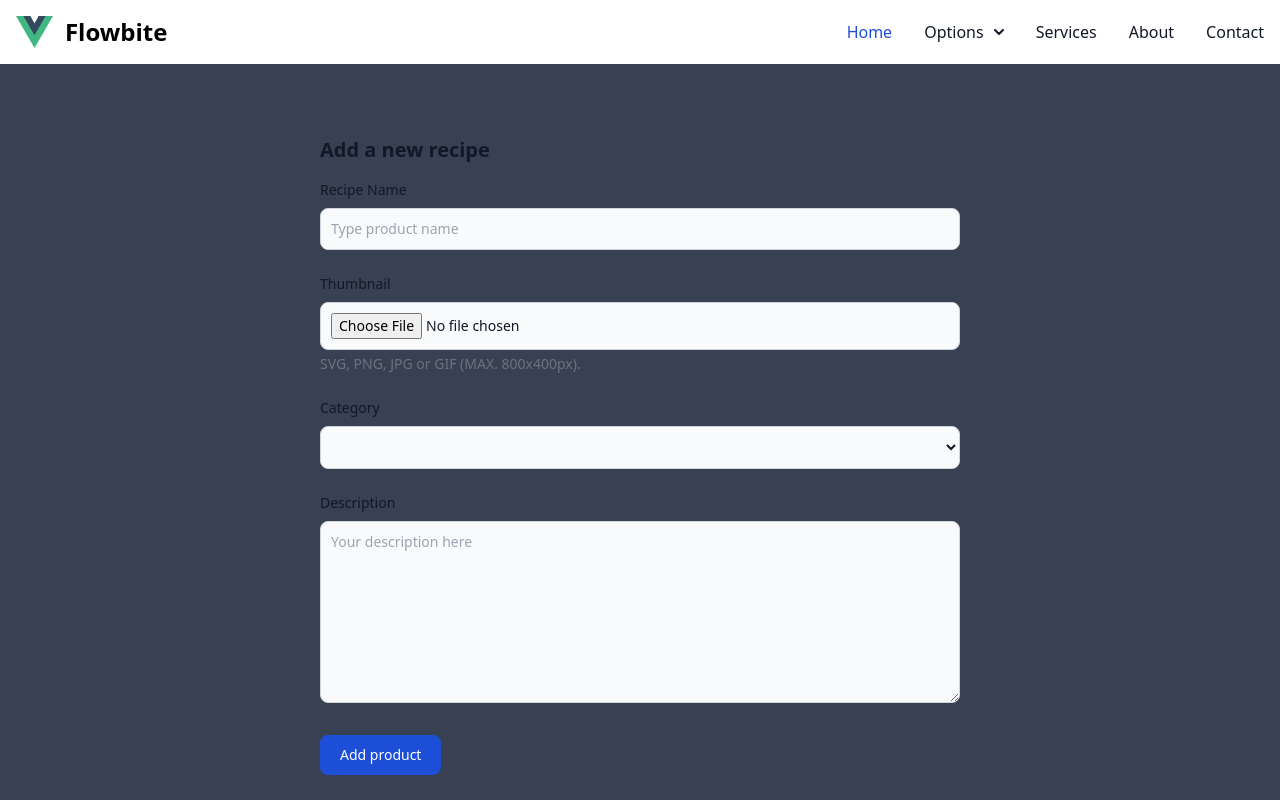
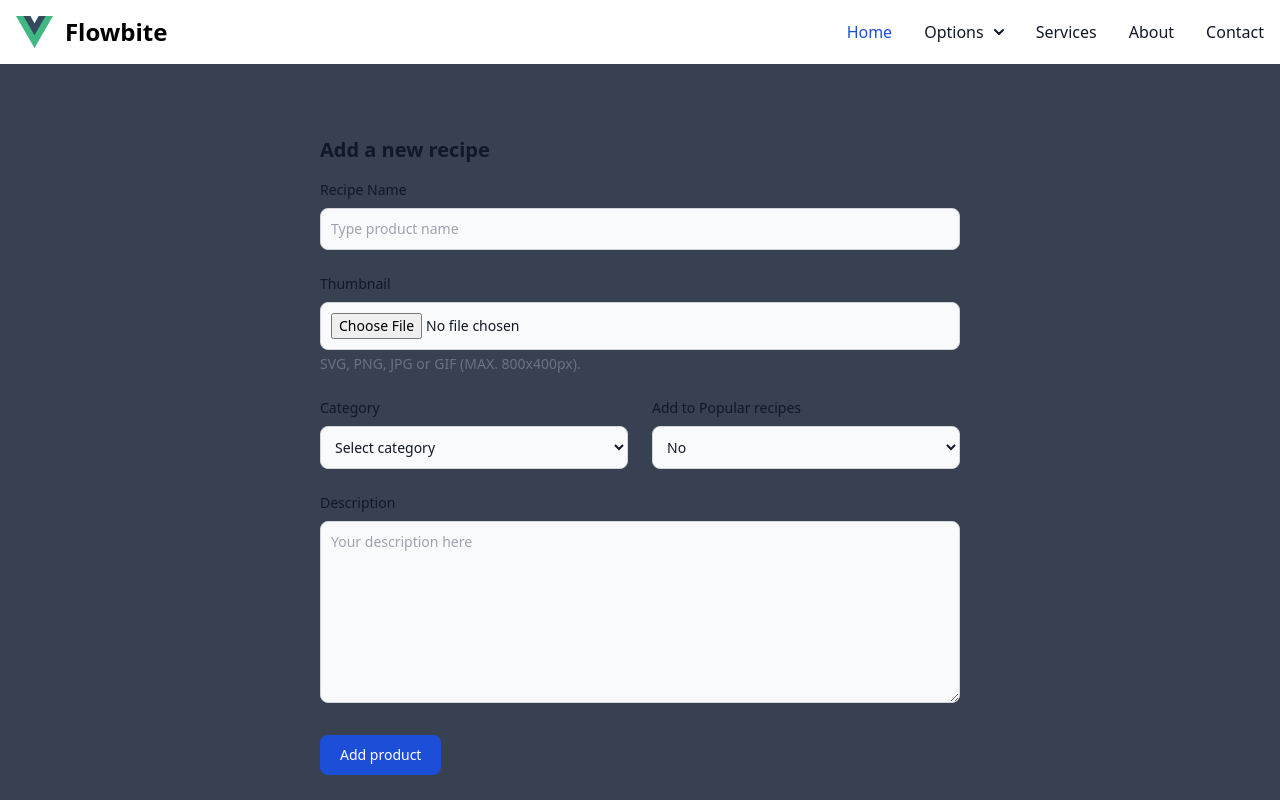
Before and after one commit to fatihkurtl/recipes_app_panel, a Vue app: page /add/recipe in a window 1280 px wide. Shown: the top 800 px of the page. Built offline with nearby package versions, Linux system fonts and the light colour scheme.

Commit message:
chore: Add 'popular' field to Recipes interface and update admin views

```diff
--- a/src/interface/recipes.ts
+++ b/src/interface/recipes.ts
@@ -2,5 +2,6 @@ export interface Recipes {
   name: string
   thumbnail: File[]
   category: string
+  popular: boolean
   description: string
 }
--- a/src/layouts/global/navbar/NavbarLayout.vue
+++ b/src/layouts/global/navbar/NavbarLayout.vue
@@ -16,10 +16,10 @@ const logOut = () => {
 <template>
     <nav class="bg-white border-gray-200 dark:bg-gray-900 dark:border-gray-700">
         <div class="max-w-screen-xl flex flex-wrap items-center justify-between mx-auto p-4">
-            <a href="#" class="flex items-center space-x-3 rtl:space-x-reverse">
+            <RouterLink to="/" class="flex items-center space-x-3 rtl:space-x-reverse">
                 <img src="/src/assets/logo.svg" class="h-8" alt="Flowbite Logo" />
                 <span class="self-center text-2xl font-semibold whitespace-nowrap dark:text-white">Flowbite</span>
-            </a>
+            </RouterLink>
             <button data-collapse-toggle="navbar-dropdown" type="button"
                 class="inline-flex items-center p-2 w-10 h-10 justify-center text-sm text-gray-500 rounded-lg md:hidden hover:bg-gray-100 focus:outline-none focus:ring-2 focus:ring-gray-200 dark:text-gray-400 dark:hover:bg-gray-700 dark:focus:ring-gray-600"
                 aria-controls="navbar-dropdown" aria-expanded="false">
--- a/src/views/admin/AddRecipesView.vue
+++ b/src/views/admin/AddRecipesView.vue
@@ -7,6 +7,7 @@ const recipeData = reactive<Recipes>({
     name: '',
     thumbnail: [],
     category: '',
+    popular: false,
     description: ''
 });
 
@@ -59,16 +60,25 @@ const handleRecipeFile = (event: any) => {
                             class="bg-gray-50 border border-gray-300 text-gray-900 text-sm rounded-lg focus:ring-blue-600 focus:border-blue-600 block w-full p-2.5 dark:bg-gray-700 dark:border-gray-600 dark:placeholder-gray-400 dark:text-white dark:focus:ring-blue-500 dark:focus:border-blue-500"
                             placeholder="$2999" required>
                     </div> -->
-                    <div class="sm:col-span-2">
+                    <div class="w-full">
                         <label for="category"
                             class="block mb-2 text-sm font-medium text-gray-900 dark:text-white">Category</label>
                         <select v-model="recipeData.category" id="category"
                             class="bg-gray-50 border border-gray-300 text-gray-900 text-sm rounded-lg focus:ring-blue-500 focus:border-blue-500 block w-full p-2.5 dark:bg-gray-700 dark:border-gray-600 dark:placeholder-gray-400 dark:text-white dark:focus:ring-blue-500 dark:focus:border-blue-500">
-                            <option selected>Select category</option>
+                            <option value="">Select category</option>
                             <option value="TV">TV/Monitors</option>
                             <option value="PC">PC</option>
                             <option value="GA">Gaming/Console</option>
                             <option value="PH">Phones</option>
+                        </select>
+                    </div>
+                    <div class="w-full">
+                        <label for="category" class="block mb-2 text-sm font-medium text-gray-900 dark:text-white">Add
+                            to Popular recipes</label>
+                        <select v-model="recipeData.popular" id="category"
+                            class="bg-gray-50 border border-gray-300 text-gray-900 text-sm rounded-lg focus:ring-blue-500 focus:border-blue-500 block w-full p-2.5 dark:bg-gray-700 dark:border-gray-600 dark:placeholder-gray-400 dark:text-white dark:focus:ring-blue-500 dark:focus:border-blue-500">
+                            <option :value="true">Yes</option>
+                            <option :value="false">No</option>
                         </select>
                     </div>
                     <!-- <div>
--- a/src/views/admin/EditRecipesView.vue
+++ b/src/views/admin/EditRecipesView.vue
@@ -7,6 +7,7 @@ const recipeData = reactive<Recipes>({
     name: '',
     thumbnail: [],
     category: '',
+    popular: false,
     description: ''
 });
 
@@ -59,16 +60,25 @@ const handleRecipeFile = (event: any) => {
                             class="bg-gray-50 border border-gray-300 text-gray-900 text-sm rounded-lg focus:ring-blue-600 focus:border-blue-600 block w-full p-2.5 dark:bg-gray-700 dark:border-gray-600 dark:placeholder-gray-400 dark:text-white dark:focus:ring-blue-500 dark:focus:border-blue-500"
                             placeholder="$2999" required>
                     </div> -->
-                    <div class="sm:col-span-2">
+                    <div class="w-full">
                         <label for="category"
                             class="block mb-2 text-sm font-medium text-gray-900 dark:text-white">Category</label>
                         <select v-model="recipeData.category" id="category"
                             class="bg-gray-50 border border-gray-300 text-gray-900 text-sm rounded-lg focus:ring-blue-500 focus:border-blue-500 block w-full p-2.5 dark:bg-gray-700 dark:border-gray-600 dark:placeholder-gray-400 dark:text-white dark:focus:ring-blue-500 dark:focus:border-blue-500">
-                            <option selected>Select category</option>
+                            <option value="">Select category</option>
                             <option value="TV">TV/Monitors</option>
                             <option value="PC">PC</option>
                             <option value="GA">Gaming/Console</option>
                             <option value="PH">Phones</option>
+                        </select>
+                    </div>
+                    <div class="w-full">
+                        <label for="category" class="block mb-2 text-sm font-medium text-gray-900 dark:text-white">Add
+                            to Popular recipes</label>
+                        <select v-model="recipeData.popular" id="category"
+                            class="bg-gray-50 border border-gray-300 text-gray-900 text-sm rounded-lg focus:ring-blue-500 focus:border-blue-500 block w-full p-2.5 dark:bg-gray-700 dark:border-gray-600 dark:placeholder-gray-400 dark:text-white dark:focus:ring-blue-500 dark:focus:border-blue-500">
+                            <option :value="true">Yes</option>
+                            <option :value="false">No</option>
                         </select>
                     </div>
                     <!-- <div>
```
